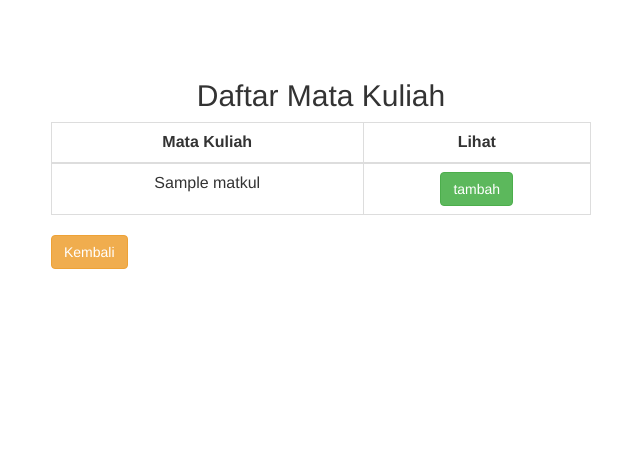
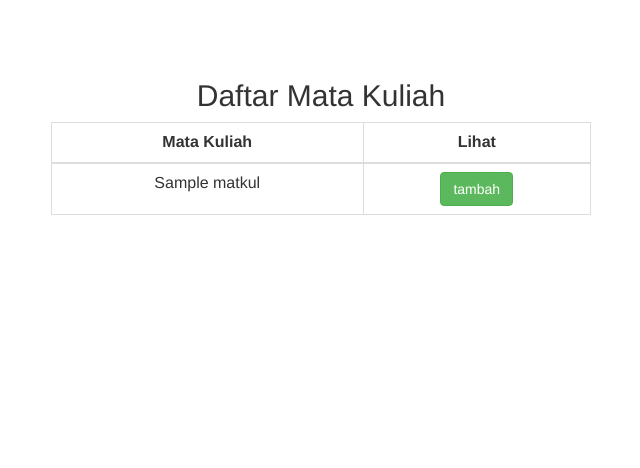
Before and after one commit to NurWIdianto/elearning, a CodeIgniter app: page /elearning/index.php/index/tambah_matkul_lama in a window 1280 px wide. Shown: the part 51-519 px from the top of the page, without its empty margins (129-769 px from the left). Run offline with CodeIgniter, Linux system fonts and the light colour scheme; the visitor is signed in with stand-in values (Sample User, id 1); tables that the repository leaves empty or names only in its code hold one stand-in row (values such as "Sample post").

Commit message:
Menghapus tombol kembali pada tambah lama

```diff
--- a/application/views/lama_view.php
+++ b/application/views/lama_view.php
@@ -23,9 +23,6 @@
           </tbody>
         </table>
       </div>
-      <div class="btn-group">
-        <a href="http://localhost/elearning/index.php/index/dosen" class="btn btn-warning" role="button">Kembali</a>
-      </div>
     </div>
     <div class="col-sm-4">
     </div>
```
